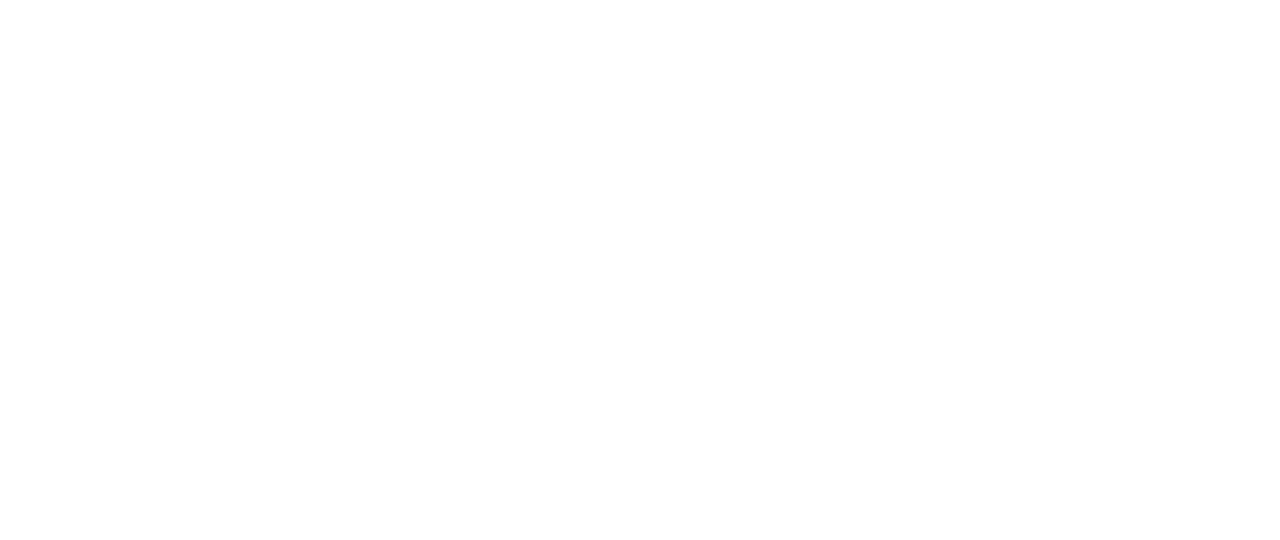
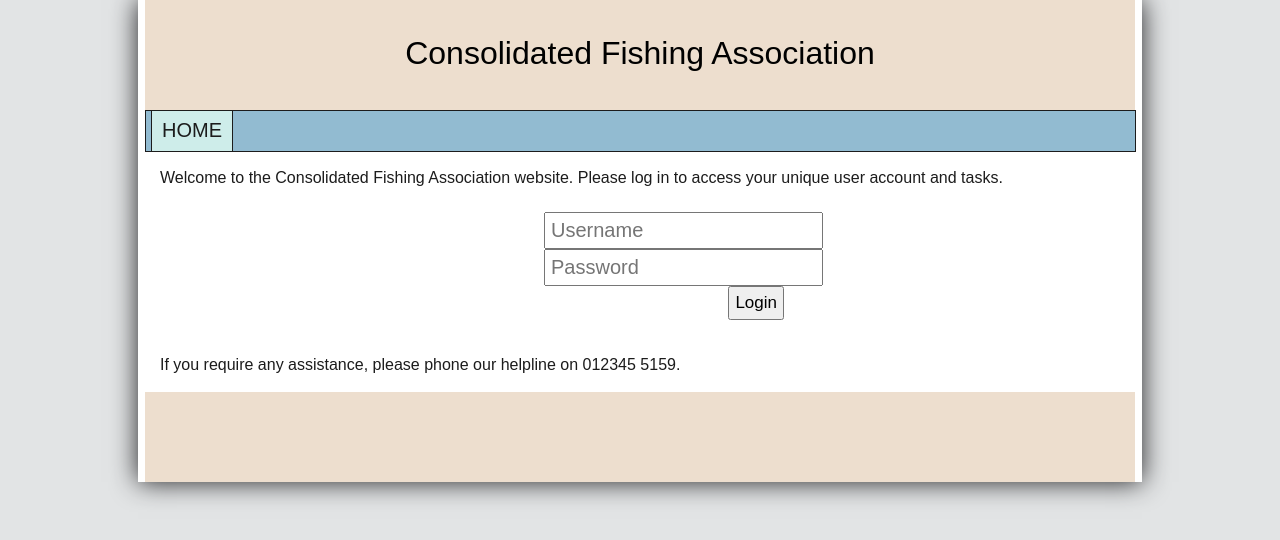
Before and after one commit to coderGhast/HCI-FishingAssociationWebsite, a plain HTML site: page public_html/index.html in a window 1280 px wide. Drawn offline with Linux system fonts and the light colour scheme.

```diff
--- a/public_html/index.html
+++ b/public_html/index.html
@@ -1,11 +1,67 @@
 <!DOCTYPE html>
 <html>
 <head>
-<meta charset="utf-8">
-<link rel="stylesheet" type="text/css" media="screen" href="styles.css" />
-<title>Consolidated Fishing Association</title>
+    <meta charset="utf-8">
+    <link rel="stylesheet" type="text/css" media="screen" href="styles.css" />
+    <title>Consolidated Fishing Association</title>
+
+
+    <script>
+        function check_login(){
+            var form = document.getElementById("login");
+            if(form.name.value == "admin" && form.password.value == "pass"){
+               window.location = "admin.html";
+            } else if (form.name.value=="buyer" && form.password.value=="pass"){
+                window.location = "buyer.html";
+            } else if (form.name.value == "fishermen" && form.password.value=="pass"){
+                window.location = "fishermen.html";
+            } else if (form.name.value == "warehouse" && form.password.value == "pass"){
+                window.location = "warehouse.html";
+            } else {
+                alert("Wrong Username or Password.");
+            }
+        }
+    </script>
+
 </head>
 <body>
 
+    <div id="wrapper">
+
+        <div id="header">
+            <div id="header_title">
+                <h1>Consolidated Fishing Association</h1>
+            </div>
+        </div>
+
+        <div id="nav">
+            <div id="nav_holder" name="top">
+                <ul>
+                    <div class="link_holder"><li class="topLink"><a href="index.html">Home</a></li></div>
+
+                </ul>
+            </div>
+        </div>
+
+        <div id="content_wrapper">
+            <div id="content_space">
+                <p>Welcome to the Consolidated Fishing Association website. Please log in to access your unique user account and tasks.</p>
+                <br />
+                <div class="login_box">
+                        <form id="login">
+                           <p><input type="text" placeholder="Username" name="name" class="login_entry"></p>
+                           <p><input type="password" placeholder="Password" name="password" class="login_entry"></p>
+
+                           <input type="button" value="Login" onclick="check_login()" class="login_button">
+                        </form>
+                </div>
+                <br />
+                <p>If you require any assistance, please phone our helpline on 012345 5159.</p>
+            </div>
+        </div>
+
+        <div id="footer"></div>
+
+    </div>
 </body>
 </html>
--- a/public_html/styles.css
+++ b/public_html/styles.css
@@ -0,0 +1,190 @@
+body{
+    background:#e2e4e5;
+    margin:0px;
+    padding:0px;
+    font-family: Arial, Helvetica, sans-serif;
+    text-align:justify;
+}
+
+h1, h2, h3, h4{
+    margin:0px;
+    font-family: Arial, Helvetica, sans-serif;
+    font-weight:normal;
+}
+p{
+    margin:0px;
+}
+
+#wrapper{
+    width:990px;
+    margin:auto;
+    -webkit-box-shadow: 0px 0px 25px rgba(31, 31, 34, 1);
+    -moz-box-shadow:    0px 0px 25px rgba(31, 31, 34, 1);
+    box-shadow:         0px 0px 25px rgba(31, 31, 34, 1);
+    padding:7px;
+    padding-top:0px;
+    padding-bottom:0px;
+    background:#fff;
+}
+
+#content_wrapper{
+    width:960px;
+    min-height:100px;
+    background:#fff;
+    padding:15px;
+    color:#1c1c1c;
+    line-height:140%;
+}
+
+#center_space{
+    width:100%;
+}
+
+.center_box{
+    text-align: center;
+    width: 975px;
+    margin: auto;
+    display:inline-block;
+    vertical-align: middle;
+}
+
+.custom_button{
+   padding:5px;
+    text-align: center;
+    border:1px solid #1c1c1c;
+    background:url('img/but_bg.png') repeat-x center #c0c0bf;
+    border-radius:5px;
+}
+
+.custom_button:hover{
+    background:#636363;
+}
+.button_link{
+    color:#fff;
+    text-decoration: none;
+    float:left;
+    margin:5px;
+}
+
+.clear{
+    clear:both;
+}
+
+.custom_button a{
+    color:#fff;
+    text-decoration: none;
+}
+
+#user_boxes{
+    display:inline-block;
+    margin-left:40%;
+}
+
+#new_user{
+
+}
+
+.login_box {
+    margin-left: 40%;
+    width:240px;
+    height:120px;
+}
+.login_entry {
+    padding: 5px;
+    font-size: 20px;
+}
+.login_button{
+    float:right;
+    padding:5px;
+    font-size: 17px;
+}
+.act_button{
+    padding:5px;
+    font-size: 17px;
+}
+#logged_in{
+    width: 100px;
+    float: right;
+    margin-top: -35px;
+    margin-right: 5px;
+}
+
+#header{
+    padding-top:10px;
+    text-align: center;
+    background:#EDDECE;
+    height:100px;
+}
+#header_title{
+    margin:25px;
+}
+
+#nav_holder{
+    background:#92BBD1;
+    padding: 0px 0px 0px 5px;
+    width: 984px;
+    height:40px;
+    margin: auto;
+    border:1px solid #1c1c1c;
+}
+
+#nav ul{
+    padding:0px;
+    margin:0px;
+    display:block;
+    width:60%;
+    height:40px;
+}
+
+.link_holder{
+    height:40px;
+    float:left;
+    background:#CEEDEA;
+    border-left: 1px solid #1c1c1c;
+    border-right: 1px solid #1c1c1c;
+}
+
+.link_holder:hover{
+    background:#244542;
+}
+
+.topLink{
+
+}
+
+#nav{
+
+}
+
+#nav ul li{
+    float:left;
+    list-style:none;
+
+}
+
+#nav ul li a{
+    margin:0px;
+    padding:10px;
+    height:40px;
+    text-decoration:none;
+    color:#1c1c1c;
+    cursor:pointer;
+    line-height:39px;
+    text-transform:uppercase;
+    font-family:Bebas,Arial, Helvetica, sans-serif;
+    font-size:125%;
+}
+#nav ul li a:hover{
+    color:#f1f1f1;
+}
+
+#footer{
+    min-height:60px;
+    background:#EDDECE;
+    padding-top:30px;
+    color:#fff;
+    font-size:14px;
+    margin:auto;
+    width:990px;
+    text-align:center;
+}
```
Also changed, not shown: public_html/accountmade.html (added, +50 -0 lines), public_html/admin.html (added, +87 -0 lines), public_html/adminindex.html (added, +48 -0 lines), public_html/buyer.html (added), public_html/fishermen.html (added), public_html/img/but_bg.png (added), public_html/warehouse.html (added).
